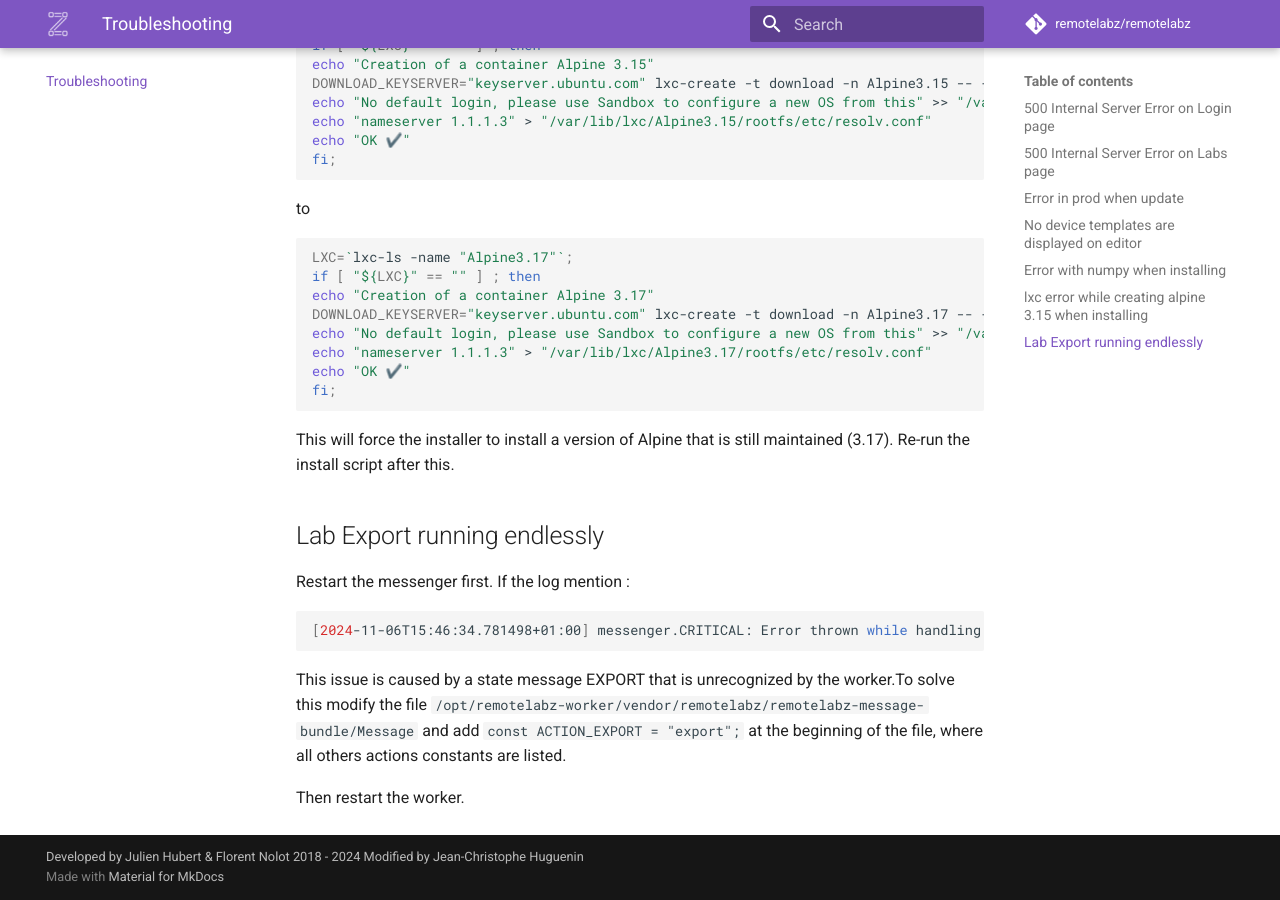
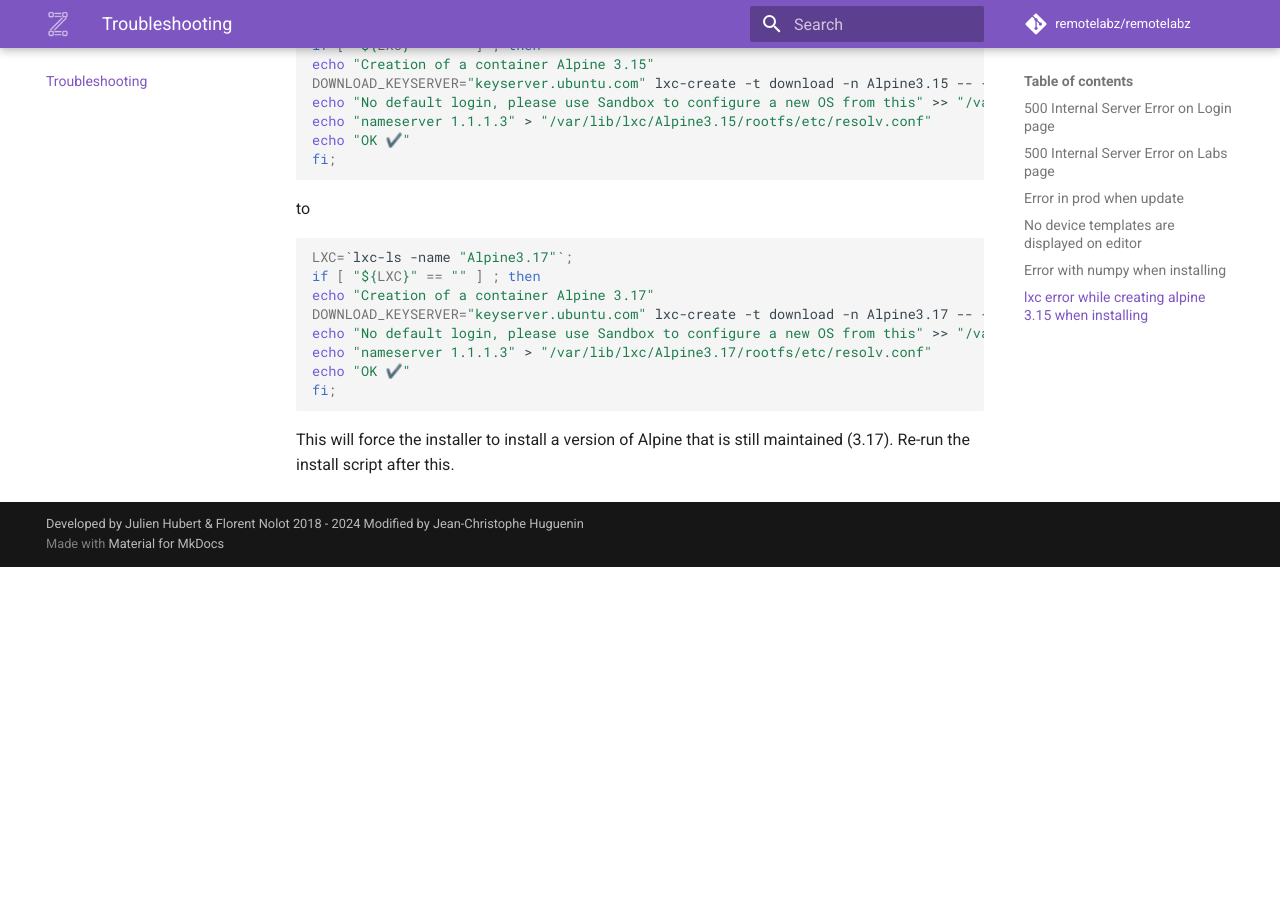
Before and after one commit to remotelabz/remotelabz-docs, an MkDocs documentation site: the page built from docs/administrators/getting-started/troubleshooting.md, in a window 1280 px wide and 900 px high, scrolled down 1416 px. Built offline with MkDocs 1.6.1 and Material for MkDocs 9.7.7, drawn with Linux system fonts in a browser that asks for light colours; comment, search, counter and statistics services are not loaded; after the commit the page ends 1983 px from its top, so only the background shows below that.

Commit message:
Troubleshooting modifications

````diff
--- a/docs/administrators/getting-started/troubleshooting.md
+++ b/docs/administrators/getting-started/troubleshooting.md
@@ -68,15 +68,3 @@ fi;
 
 This will force the installer to install a version of Alpine that is still maintained (3.17).
 Re-run the install script after this.
-
-
-## Lab Export running endlessly
-Restart the messenger first.
-If the log mention :
-```bash
-[2024-11-06T15:46:34.781498+01:00] messenger.CRITICAL: Error thrown while handling message Remotelabz\Message\Message\InstanceActionMessage. Removing from transport after 3 retries. Error: "Handling "Remotelabz\Message\Message\InstanceActionMessage" failed: Undefined class constant 'ACTION_EXPORT'" {"message":{"Remotelabz\\Message\\Message\\InstanceActionMessage":[]},"class":"Remotelabz\\Message\\Message\\InstanceActionMessage","retryCount":3,"error":"Handling \"Remotelabz\\Message\\Message\\InstanceActionMessage\" failed: Undefined class constant 'ACTION_EXPORT'","exception":"[object] (Symfony\\Component\\Messenger\\Exception\\HandlerFailedException(code: 0): Handling \"Remotelabz\\Message\\Message\\InstanceActionMessage\" failed: Undefined class constant 'ACTION_EXPORT' at /opt/remotelabz-worker/vendor/symfony/messenger/Middleware/HandleMessageMiddleware.php:80)\n[previous exception] [object] (Error(code: 0): Undefined class constant 'ACTION_EXPORT' at /opt/remotelabz-worker/src/MessageHandler/InstanceActionMessageHandler.php:141)"} []
-```
-
-This issue is caused by a state message EXPORT that is unrecognized by the worker.To solve this modify the file `/opt/remotelabz-worker/vendor/remotelabz/remotelabz-message-bundle/Message` and add `const ACTION_EXPORT = "export";` at the beginning of the file, where all others actions constants are listed.
-
-Then restart the worker.
````
